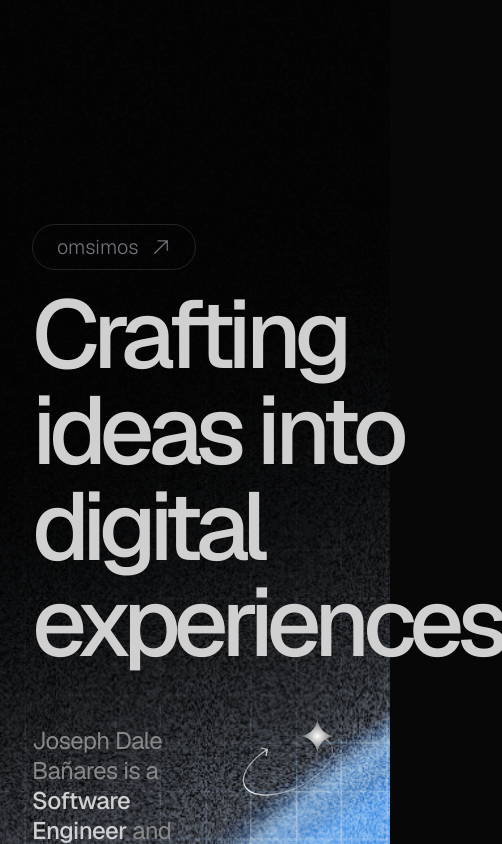
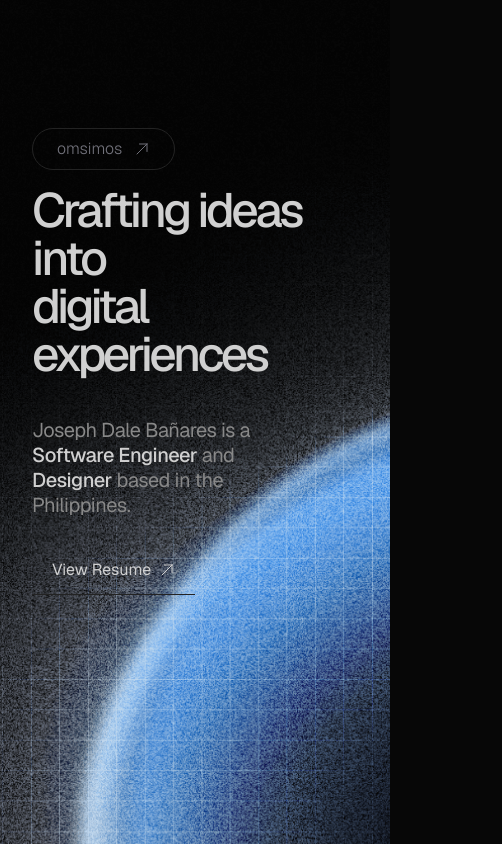
Before and after one commit to hyamero/portfolio, a Next.js app: page / in a window 390 px wide. Shown: the top 844 px of the page, 502 px wide, since content can reach past the window. Built offline with nearby package versions, Linux system fonts and the light colour scheme.

Commit message:
chore: hero section responsiveness

```diff
--- a/src/app/page.tsx
+++ b/src/app/page.tsx
@@ -9,35 +9,35 @@ export default function Home() {
   return (
     <main className="min-h-screen">
       <section className="relative">
-        <div className="container flex pb-10 pt-56">
+        <div className="container flex h-screen pb-10 pt-32 md:h-auto lg:pt-56">
           <div className="absolute left-0 top-0 z-[-1] h-full w-screen">
             <Image
               src={mainBg}
               alt="Main Background"
-              className="h-full w-full object-cover"
+              className="h-full w-full object-cover object-center"
             />
           </div>
 
-          <div className="flex flex-col items-start gap-14">
+          <div className="flex flex-col items-start gap-10 md:gap-14">
             <div className="space-y-4">
               <div className="inline-block">
                 <a
                   href="#"
                   target="_blank"
                   rel="noopener noreferrer"
-                  className="flex items-center gap-3 rounded-full border border-border px-6 py-2 text-xl font-light text-zinc-500"
+                  className="flex items-center gap-3 rounded-full border border-border px-6 py-2 text-base font-light text-zinc-500 sm:text-lg md:text-xl"
                 >
                   <p>omsimos</p>
                   <Icons.arrowUpRight />
                 </a>
               </div>
 
-              <h2 className="text-8xl font-medium tracking-[-0.07em]">
+              <h2 className="text-8xl text-[clamp(3rem,10vw,6rem)] font-medium tracking-[-0.07em]">
                 Crafting ideas into <br /> digital experiences
               </h2>
             </div>
-            <div className="flex gap-5">
-              <h1 className="w-2/5 text-2xl leading-tight tracking-tight text-[#888888] [&>span]:font-medium [&>span]:text-foreground">
+            <div className="flex gap-3 md:gap-5">
+              <h1 className="w-5/6 text-xl leading-tight tracking-tight text-[#888888] sm:w-1/2 md:w-2/5 lg:text-2xl [&>span]:font-medium [&>span]:text-foreground">
                 Joseph Dale Bañares is a <span>Software Engineer</span> and{" "}
                 <span> Designer</span> based in the Philippines.
               </h1>
@@ -45,22 +45,26 @@ export default function Home() {
               <Image
                 alt="Star Icon"
                 src={starIcon}
-                className="relative bottom-3 h-24 w-24"
+                className="relative bottom-3 hidden h-24 w-24 sm:block"
               />
             </div>
 
-            <div className="flex w-1/3 flex-col items-center justify-center gap-20">
+            <div className="flex flex-col items-center justify-center gap-20 md:w-1/3">
               <a
                 href="#"
                 target="_blank"
                 rel="noopener noreferrer"
-                className="flex w-full items-center justify-between border-b border-border px-5 pb-3 text-lg text-foreground"
+                className="flex w-full items-center justify-between gap-2 border-b border-border px-5 pb-3 text-base text-foreground md:text-lg"
               >
                 <p>View Resume</p>
                 <Icons.arrowUpRight />
               </a>
 
-              <Image alt="Globe Icon" src={globeIcon} className="h-48 w-48" />
+              <Image
+                alt="Globe Icon"
+                src={globeIcon}
+                className="hidden h-48 w-48 md:block"
+              />
             </div>
           </div>
         </div>
--- a/src/components/icons.tsx
+++ b/src/components/icons.tsx
@@ -8,7 +8,7 @@ export const Icons = {
       fill="none"
       viewBox="0 0 24 24"
       stroke="currentColor"
-      className="h-5 w-5 stroke-[1.5]"
+      className="h-4 w-4 stroke-[1.5] md:h-5 md:w-5"
     >
       <path
         strokeLinecap="round"
```
